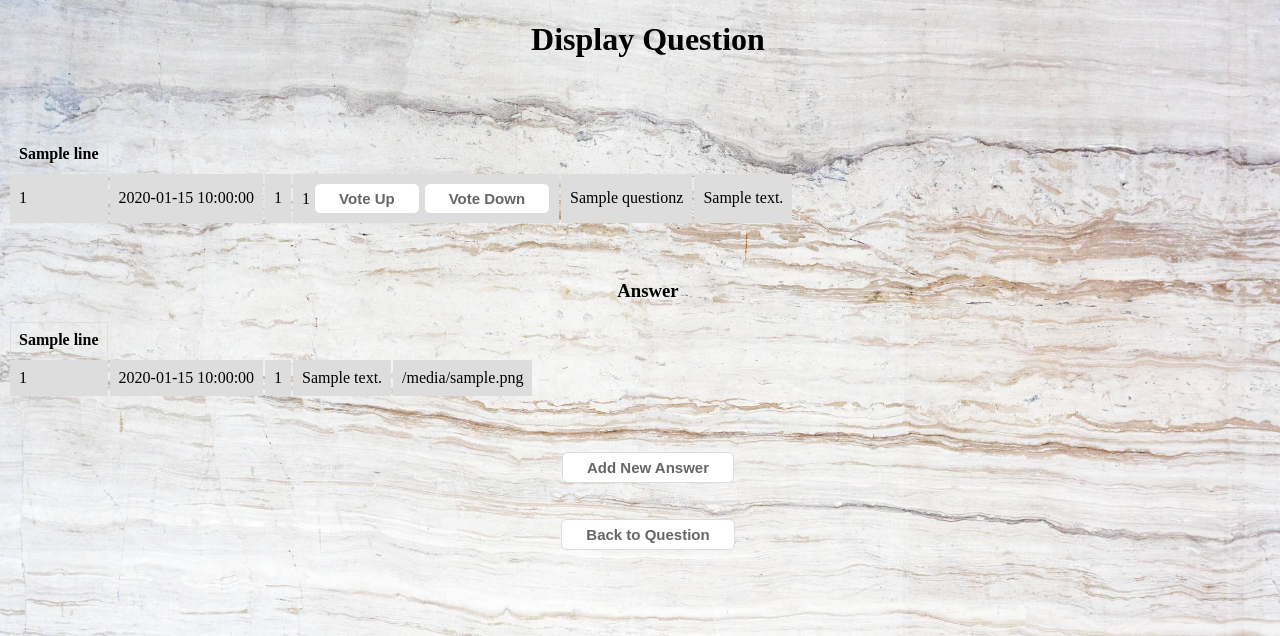
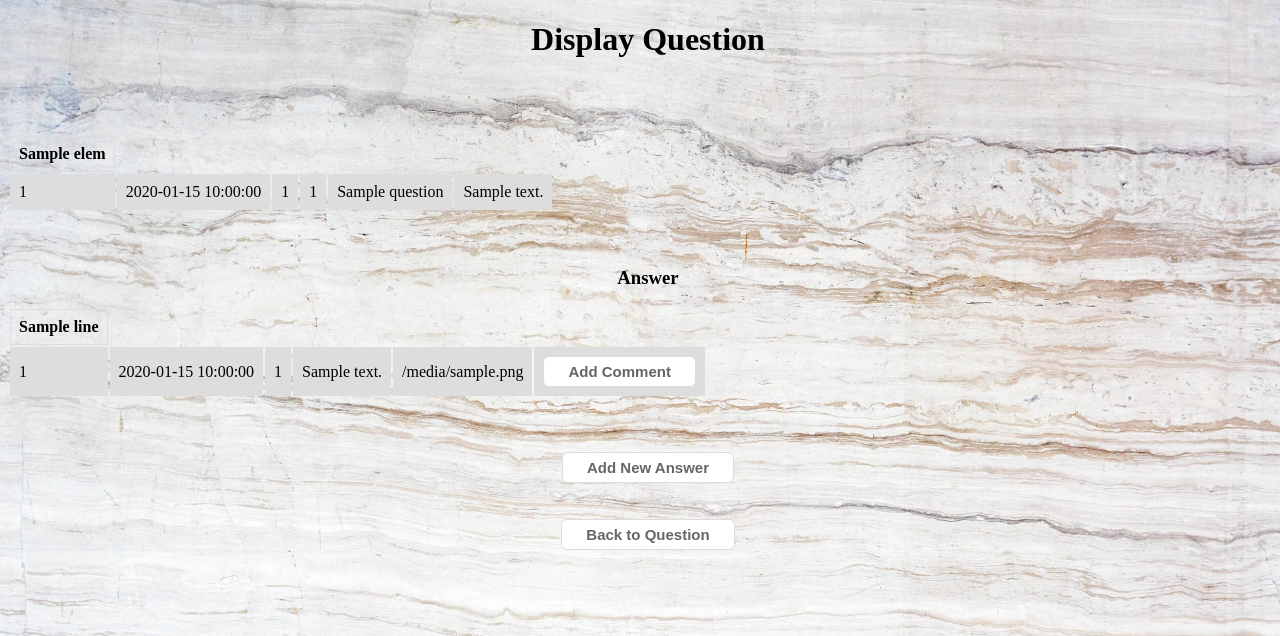
Before and after one commit to MateMiklos/AskMate, a Flask app: template templates/display.html in a window 1280 px wide. Shown: the top 636 px of the page. Run offline with Flask 2, Linux system fonts and the light colour scheme; the template is opened without the code that fills it: most values are stand-ins (such as "Sample title", 1, 10 or a date in 2020).

Commit message:
comments on answers feature

```diff
--- a/data_handler.py
+++ b/data_handler.py
@@ -1,13 +1,12 @@
 import csv, os, datetime
 import database_common
 from datetime import datetime
-DATA_FILE_PATH = os.getenv('DATA_FILE_PATH') if 'DATA_FILE_PATH' in os.environ else 'sample_data/question.csv'
-DATA_FILE_PATH_answer = os.getenv('DATA_FILE_PATH') if 'DATA_FILE_PATH' in os.environ else 'sample_data/answer.csv'
+
+
 header = {'ID':'ID', 'Submission Time':'Submission Time', 'View Number': 'View Number', 'Vote Number':'Vote Number', 'Title':'Title', 'Message':'Message', 'Image':'Image'}
 DATA_HEADER = ["id", "submission_time", "view_number", "vote_number", "title", "message","image"]
 answers_header = ["id","submission_time","vote_number","question_id","message","image"]
 DATA_HEADER_ANSWER = ['ID', 'Submission Time','Question ID', 'Message', 'Image']
-
 
 
 @database_common.connection_handler
@@ -18,6 +17,7 @@
     questions = cursor.fetchall()
     return questions
 
+
 @database_common.connection_handler
 def get_answers(cursor):
     cursor.execute("""
@@ -26,6 +26,7 @@
     answers = cursor.fetchall()
 
     return answers
+
 
 @database_common.connection_handler
 def insert_question_table(cursor,view_number,vote_number, title,message,image):
@@ -36,16 +37,19 @@
     """,
         {'submission_time':submission_time,'view_number':view_number,'vote_number':vote_number,'title':title,'message':message,'image':image})
 
+
 @database_common.connection_handler
-def insert_answer_table(cursor,vote_number,question_id,message,image):
+def insert_answer_table(cursor, vote_number, question_id, message, image):
     submission_time = datetime.now()
     cursor.execute("""INSERT INTO answer(submission_time,vote_number, question_id,message,image)
        VALUES(%(submission_time)s,%(vote_number)s,%(question_id)s, %(message)s,%(image)s);
 
        """,
             {'submission_time': submission_time, 'vote_number': vote_number,'question_id':question_id,'message': message, 'image': image})
+
+
 @database_common.connection_handler
-def get_result_by_search(cursor,title):
+def get_result_by_search(cursor, title):
     cursor.execute("""
                             SELECT id,submission_time, view_number, vote_number,title,message FROM question
                             WHERE title LIKE  %(title)s
@@ -56,17 +60,16 @@
     return result
 
 
-
 def get_next_id():
     questions = get_questions()
     id = int(questions[-1]['id']) + 1
     return id
 
+
 def get_next_question_id():
     questions = get_answers()
     question_id = int(questions[-1]['id']) + 20
     return question_id
-
 
 
 def get_next_answer_id():
@@ -75,10 +78,9 @@
     return answer_id
 
 
-
-
 def get_header():
     return header
+
 
 def get_answer_header():
     return DATA_HEADER_ANSWER
@@ -89,3 +91,54 @@
         f = request.files['file']
         f.save(secure_filename(f.filename))
         return 'file uploaded successfully'
+
+
+@database_common.connection_handler
+def get_comments_by_answer_id(cursor, answer_id):
+    cursor.execute("""
+    SELECT message FROM comment
+    WHERE answer_id=%(answer_id)s;
+    """, {'answer_id': answer_id})
+    comments = cursor.fetchall()
+    return comments
+
+
+@database_common.connection_handler
+def get_answers_by_question_id(cursor, question_id):
+    cursor.execute("""
+                    SELECT * FROM answer
+                    WHERE question_id=%(question_id)s;
+    """, {'question_id': question_id})
+
+    answers = cursor.fetchall()
+    return answers
+
+
+@database_common.connection_handler
+def get_answer_by_id(cursor, id):
+    cursor.execute("""
+                    SELECT * FROM answer
+                    WHERE id=%(id)s;
+    """, {'id': id})
+
+    answer = cursor.fetchall()
+    return answer
+
+
+@database_common.connection_handler
+def get_question_by_id(cursor, id):
+    cursor.execute("""
+                    SELECT * FROM question
+                    WHERE id=%(id)s;
+                   """, {'id': id})
+
+    question = cursor.fetchall()
+    return question
+
+
+@database_common.connection_handler
+def insert_comment_table(cursor, answer_id, message):
+    submission_time = datetime.now()
+    cursor.execute("""INSERT INTO comment(submission_time, answer_id, message)
+       VALUES (%(submission_time)s,%(answer_id)s, %(message)s);
+       """, {'submission_time': submission_time, 'answer_id': answer_id, 'message': message})
--- a/server.py
+++ b/server.py
@@ -2,20 +2,13 @@
 import data_handler
 
 
-
 app = Flask(__name__)
-
-
-
-
-
 
 
 @app.route('/')
 @app.route('/list')
 def index():
     return render_template("index.html")
-
 
 
 @app.route("/search", methods=["POST"])
@@ -33,12 +26,12 @@
 @app.route('/ask-question', methods=['POST', 'GET'])
 def ask_question():
     if request.method == 'POST':
-        title=request.form.get('title')
-        view_number=request.form.get("view_number")
-        vote_number=request.form.get("vote_number", type=int)
-        message=request.form.get("message")
-        image=request.form.get("image")
-        data_handler.insert_question_table(view_number,vote_number,title,message,image)
+        title = request.form.get('title')
+        view_number = request.form.get("view_number")
+        vote_number = request.form.get("vote_number", type=int)
+        message = request.form.get("message")
+        image = request.form.get("image")
+        data_handler.insert_question_table(view_number, vote_number, title, message, image)
         return redirect('/')
 
     questions = data_handler.get_questions()
@@ -49,19 +42,13 @@
 
 @app.route('/question/<id>', methods=['GET', 'POST'])
 def display_question(id):
-    answers = data_handler.get_answers()
-    questions = data_handler.get_questions()
+    answers = data_handler.get_answers_by_question_id(id)
+    questions = data_handler.get_question_by_id(id)
     header = data_handler.get_header()
     answers_header = data_handler.get_answer_header()
-    for num in questions:
-        if num["id"] == int(id):
-            questionz = num
 
-    for line in answers:
-        if line["question_id"] == int(id):
-            answers = line
-    return render_template('display.html', questionz=questionz, answers=answers,header=header, answers_header=answers_header)
-
+    return render_template('display.html', questions=questions, answers=answers, header=header,
+                           answers_header=answers_header)
 
 
 @app.route('/question/<question_id>/new-answer', methods=['POST', 'GET'])
@@ -70,29 +57,26 @@
         vote_number=request.form["vote_number"]
         message=request.form["message"]
         image=request.form["image"]
-        data_handler.insert_answer_table(vote_number,question_id,message,image)
+        data_handler.insert_answer_table(vote_number, question_id, message, image)
         return redirect(url_for("display_question", id=question_id))
 
-
-    question_container = data_handler.get_questions()
-    for num in question_container:
-        if num["id"] == int(question_id):
-            question_number = num
-            print(num)
-    return render_template('add_answer.html', question_number=question_number, question_id=question_id)
+    question = data_handler.get_question_by_id(question_id)
+    return render_template('add_answer.html', question=question, question_id=question_id)
 
 
-@app.route('/question/<id>/vote-up')
-def vote_up(id):
-    question
-    vote_counter += 1
-    return vote_counter, render_template('display.html',questions=questions, questionz=questionz, answers = answers,header=header, id=id)
+@app.route('/answer/<id>/new-comment', methods=['POST', 'GET'])
+def comments_on_answers(id):
+    answer = data_handler.get_answer_by_id(id)
+    comments = data_handler.get_comments_by_answer_id(id)
+    question = data_handler.get_answers_by_question_id(id)
+    print(question)
+    header = ['Comments:']
+    if request.method == 'POST':
+        message = request.form["message"]
+        data_handler.insert_comment_table(id, message)
+        return redirect(url_for("display_question", id=id))
 
-
-@app.route('/vote-down/<question_id>')
-def vote_down(question_id):
-    vote_counter -= 1
-    return vote_counter, redirect('question/id')
+    return render_template('answer_comments.html', id=id, answer=answer, comments=comments, header=header, question=question)
 
 
 if __name__ == '__main__':
--- a/templates/display.html
+++ b/templates/display.html
@@ -16,17 +16,16 @@
                 <th>{{ line }}</th>
             {% endfor %}
         </tr>
+        {% for question in questions %}
         <tr>
-            <td>{{ questionz['id'] }}</td>
-            <td>{{ questionz['submission_time'] }}</td>
-            <td>{{ questionz['view_number'] }}</td>
-            <td>{{ questionz['vote_number'] }}
-                <a href="/question/{{ questionz['id'] }}/vote-up" class="button" style="text-decoration: none">Vote
-                    Up</a>
-                <a href="/vote-down/<id>" class="button" style="text-decoration: none">Vote Down</a></td>
-            <td>{{ questionz['title'] }}</td>
-            <td>{{ questionz['message'] }}</td>
+            <td>{{ question['id'] }}</td>
+            <td>{{ question['submission_time'] }}</td>
+            <td>{{ question['view_number'] }}</td>
+            <td>{{ question['vote_number'] }}
+            <td>{{ question['title'] }}</td>
+            <td>{{ question['message'] }}</td>
         </tr>
+        {% endfor %}
         <br><br>
     </table>
     <br><br>
@@ -39,26 +38,22 @@
                 <th>{{ line }}</th>
             {% endfor %}
         </tr>
-{#  {% for answer in answers %}#}
+        {% for answer in answers %}
         <tr>
-        <td>{{ answers["id"] }}</td>
-        <td>{{ answers['submission_time'] }}</td>
-        <td>{{ answers['question_id'] }}</td>
-        <td>{{ answers['message'] }}</td>
-        <td>{{ answers['image'] }}</td>
+            <td>{{ answer["id"] }}</td>
+            <td>{{ answer['submission_time'] }}</td>
+            <td>{{ answer['question_id'] }}</td>
+            <td>{{ answer['message'] }}</td>
+            <td>{{ answer['image'] }}</td>
+            <td><a href="/answer/{{ answer['id'] }}/new-comment" class="button">Add Comment</a></td>
         </tr>
-{#   {% endfor %}#}
+        {% endfor %}
     </table>
     <br><br>
-
     </div>
     <br>
     <div style="text-align:center;">
-{#    {% if answers['question_id'] is defined %}#}
-    <a href='/question/{{ questionz['id'] }}/new-answer' class="button" style="text-decoration: none">Add New Answer</a>
-{#    {% else%}#}
-{#    <a href='/question/{{0}}/new-answer' class="button" style="text-decoration: none">Add New Answer</a>#}
-{#    {% endif %}#}
+        <a href='/question/{{ questions['id'] }}/new-answer' class="button" style="text-decoration: none">Add New Answer</a>
     </div>
     <br><br>
     <div style="text-align:center;">
```
Also changed, not shown: templates/add_answer.html (+3 -4 lines), templates/answer_comments.html (added, +40 -0 lines). Lines whose indentation alone changed are shown as unchanged.
